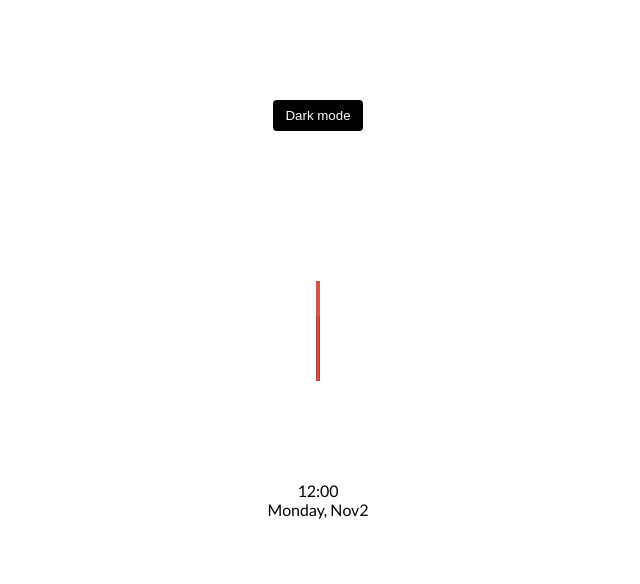
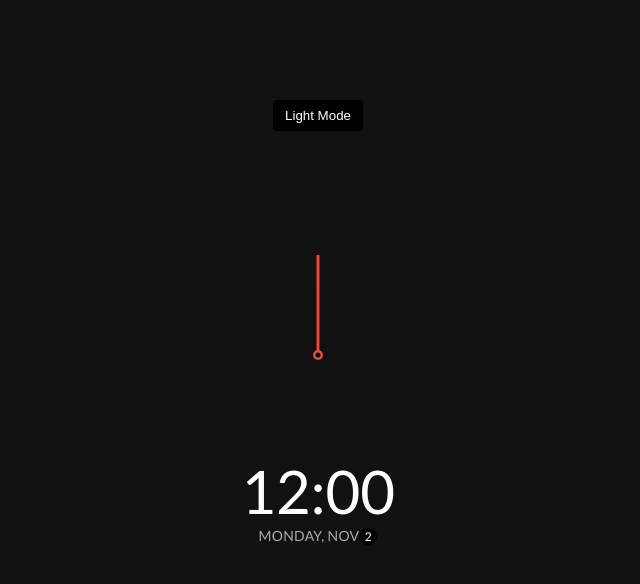
Before and after one commit to Geghard-S/theme_clock, a plain HTML site: page index.html in a window 1280 px wide. Both pictures are taken after a click on the button "Dark mode". Shown: the whole page, without its empty margins (322-962 px from the left). Drawn offline with Linux system fonts and the light colour scheme.

Commit message:
third commit

```diff
--- a/script.js
+++ b/script.js
@@ -0,0 +1,47 @@
+const hourEL = document.querySelector('.hour')
+const minuteEL = document.querySelector('.minute')
+const secondEl = document.querySelector('.second')
+const timeEl = document.querySelector('.time')
+const dateEL = document.querySelector('.date')
+const toggle = document.querySelector('.toggle')
+
+const days = ['Sunday', 'Monday', 'Tuesday', 'Wednesday', 'Thursday', 'Friday', 'Saturday']
+const months = ['Jan', 'Feb', 'Mar', 'Apr', 'May', 'Jun', 'Jul', 'Aug', 'Sep', 'Oct', 'Nov', 'Dec']
+
+toggle.addEventListener('click', (e) => {
+    const html = document.querySelector('html')
+    if(html.classList.contains('dark')) {
+        html.classList.remove('dark')
+        e.target.innerHTML = 'Dark Mode'
+    } else {
+        html.classList.add('dark')
+        e.target.innerHTML = 'Light Mode'
+    }
+})
+
+function setTime() {
+    const time = new Date();
+    const month = time.getMonth()
+    const day = time.getDay()
+    const date = time.getDate()
+    const hours = time.getHours()
+    const hoursForClock = hours >= 13 ? hours % 12 : hours;
+    const minutes = time.getMinutes()
+    const seconds = time.getSeconds()
+    const ampm = hours >= 12 ? 'PM' : 'AM'
+
+    hourEl.style.transform = `translate(-50%, -100%) rotate(${scale(hoursForClock, 0, 11, 0, 360)}deg)`
+    minuteEl.style.transform = `translate(-50%, -100%) rotate(${scale(minutes, 0, 59, 0, 360)}deg)`
+    secondEl.style.transform = `translate(-50%, -100%) rotate(${scale(seconds, 0, 59, 0, 360)}deg)`
+
+    timeEl.innerHTML = `${hoursForClock}:${minutes < 10 ? `0${minutes}` : minutes} ${ampm}`
+    dateEl.innerHTML = `${days[day]}, ${months[month]} <span class="circle">${date}</span>`
+}
+
+const scale = (num, in_min, in_max, out_min, out_max) => {
+    return (num - in_min) * (out_max - out_min) / (in_max - in_min) + out_min;
+}
+
+setTime()
+
+setInterval(setTime, 1000)
--- a/style.css
+++ b/style.css
@@ -16,7 +16,7 @@ html.dark {
 
 html.dark {
     background-color: #111;
-    color: var(--primary-color);
+    color: var(--secondary-color);
 }
 
 * {
@@ -84,3 +84,51 @@ body {
     height: 100px;
     background-color: #e74c3c;
 }
+
+.center-point {
+    background-color: #e74c3c;
+    width: 10px;
+    height: 10px;
+    position: absolute;
+    top: 50%;
+    left: 50%;
+    transform: translate(-50%, -50%);
+    border-radius: 50%;
+}
+
+.center-point::after {
+    content: '';
+    background-color: var(--primary-color);
+    width: 5px;
+    height: 5px;
+    position: absolute;
+    top: 50%;
+    left: 50%;
+    transform: translate(-50%, -50%);
+    border-radius: 50%;
+}
+
+.time {
+    font-size: 60px;
+}
+
+.date {
+    color: #aaa;
+    font-size: 14px;
+    letter-spacing: 0.3px;
+    text-transform: uppercase;
+}
+
+.date .circle {
+    background-color:  var(--primary-color);
+    color: var(--secondary-color);
+    border-radius: 50%;
+    height: 18px;
+    width: 18px;
+    display: inline-flex;
+    align-items: center;
+    justify-content: center;
+    line-height: 18px;
+    transition: all 0.5s ease-in;
+    font-size: 12px;
+}
```
